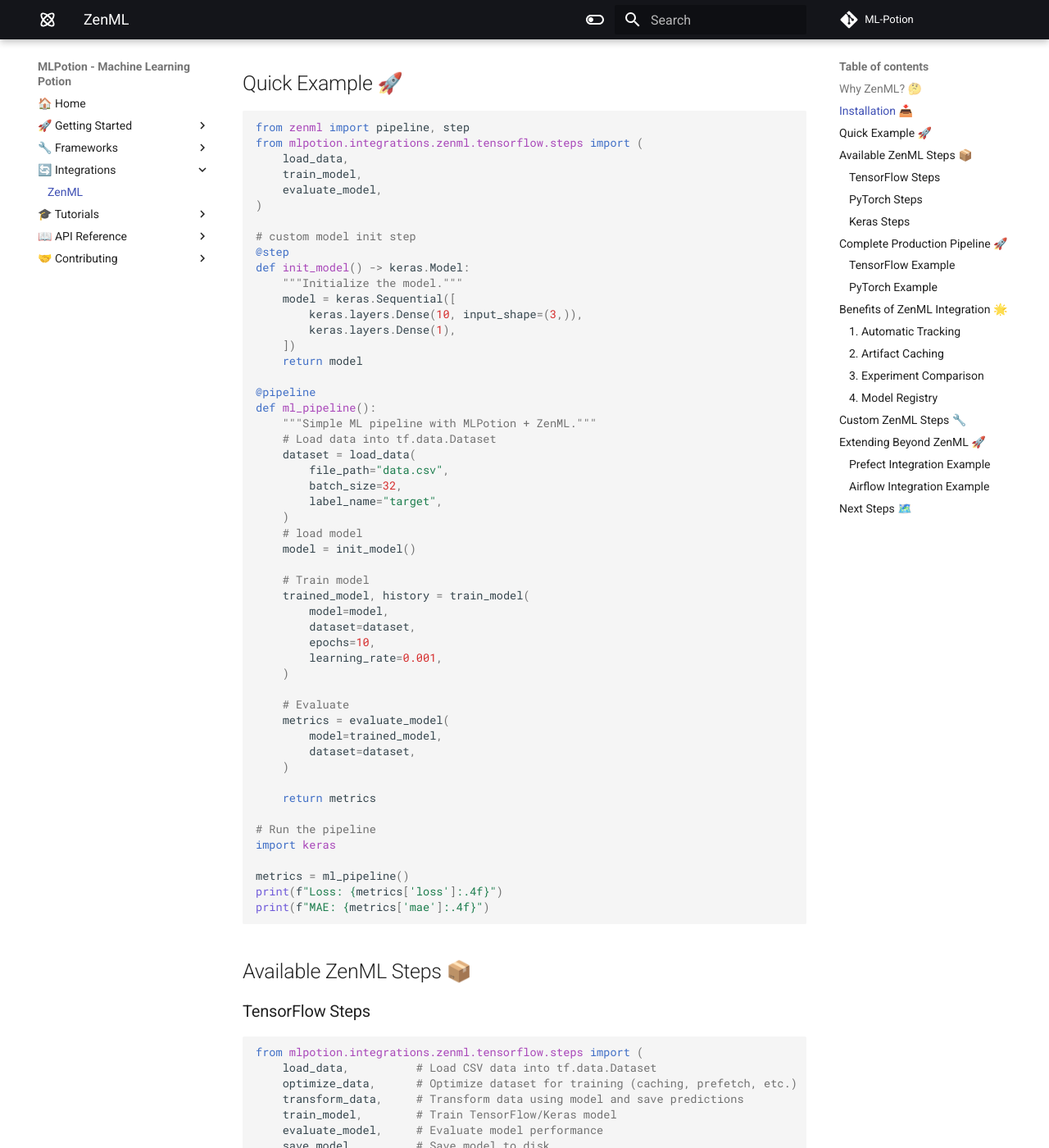
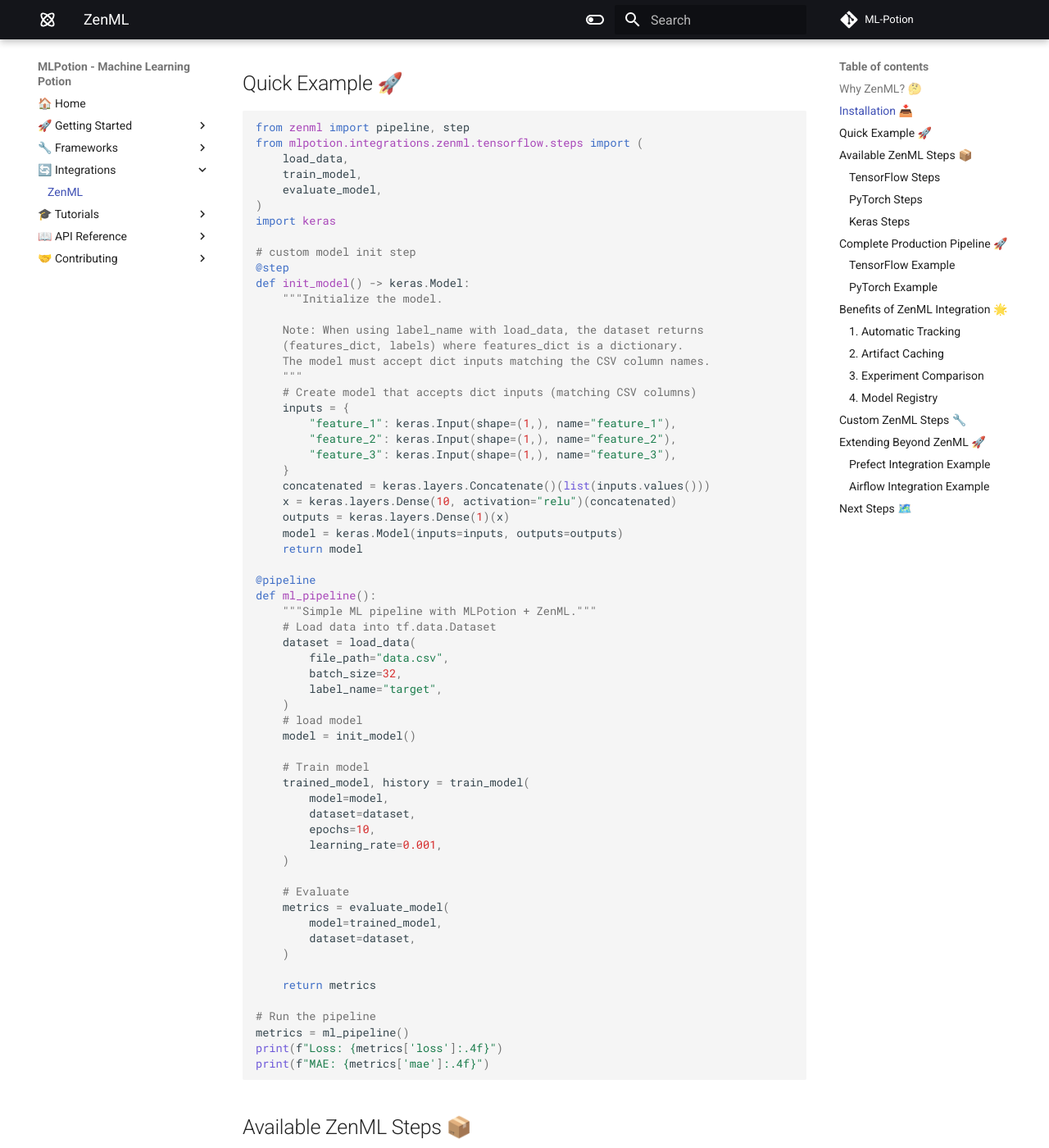
Before and after one commit to UnicoLab/MLPotion, an MkDocs documentation site: the page built from docs/integrations/zenml.md, in a window 1280 px wide and 1400 px high, scrolled down 769 px. Shown: the whole window at 82% size. Built offline with MkDocs 1.6.1 and Material for MkDocs 9.7.7, drawn with Linux system fonts in a browser that asks for light colours; comment, search, counter and statistics services are not loaded; the version menu is left out; some of the changed text lies outside the part shown.

Commit message:
fix: bump version to 1.0.2, enhance ZenML integration with custom model initialization for Keras, and add tests for documentation example pipeline

```diff
--- a/docs/integrations/zenml.md
+++ b/docs/integrations/zenml.md
@@ -34,15 +34,27 @@
     train_model,
     evaluate_model,
 )
+import keras
 
 # custom model init step
 @step
 def init_model() -> keras.Model:
-    """Initialize the model."""
-    model = keras.Sequential([
-        keras.layers.Dense(10, input_shape=(3,)),
-        keras.layers.Dense(1),
-    ])
+    """Initialize the model.
+
+    Note: When using label_name with load_data, the dataset returns
+    (features_dict, labels) where features_dict is a dictionary.
+    The model must accept dict inputs matching the CSV column names.
+    """
+    # Create model that accepts dict inputs (matching CSV columns)
+    inputs = {
+        "feature_1": keras.Input(shape=(1,), name="feature_1"),
+        "feature_2": keras.Input(shape=(1,), name="feature_2"),
+        "feature_3": keras.Input(shape=(1,), name="feature_3"),
+    }
+    concatenated = keras.layers.Concatenate()(list(inputs.values()))
+    x = keras.layers.Dense(10, activation="relu")(concatenated)
+    outputs = keras.layers.Dense(1)(x)
+    model = keras.Model(inputs=inputs, outputs=outputs)
     return model
 
 @pipeline
@@ -147,11 +157,22 @@
 # custom model init step
 @step
 def init_model() -> keras.Model:
-    """Initialize the model."""
-    model = keras.Sequential([
-        keras.layers.Dense(10, input_shape=(3,)),
-        keras.layers.Dense(1),
-    ])
+    """Initialize the model.
+
+    Note: When using label_name with load_data, the dataset returns
+    (features_dict, labels) where features_dict is a dictionary.
+    The model must accept dict inputs matching the CSV column names.
+    """
+    # Create model that accepts dict inputs (matching CSV columns)
+    inputs = {
+        "feature_1": keras.Input(shape=(1,), name="feature_1"),
+        "feature_2": keras.Input(shape=(1,), name="feature_2"),
+        "feature_3": keras.Input(shape=(1,), name="feature_3"),
+    }
+    concatenated = keras.layers.Concatenate()(list(inputs.values()))
+    x = keras.layers.Dense(10, activation="relu")(concatenated)
+    outputs = keras.layers.Dense(1)(x)
+    model = keras.Model(inputs=inputs, outputs=outputs)
     return model
 
 @pipeline
--- a/pyproject.toml
+++ b/pyproject.toml
@@ -1,6 +1,6 @@
 [tool.poetry]
 name = "mlpotion"
-version = "1.0.1"
+version = "v1.0.2"
 description = "Atomic Steps for ML Pipelines, framework agnostic, modular"
 authors = ["Piotr Laczkowski <piotr@unicolab.ai>"]
 license = "MIT"
```
Also changed, not shown: other parts of docs/integrations/zenml.md (+0 -2 lines), 4 other files.
